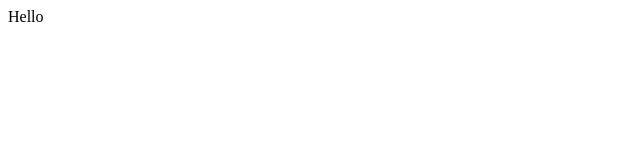
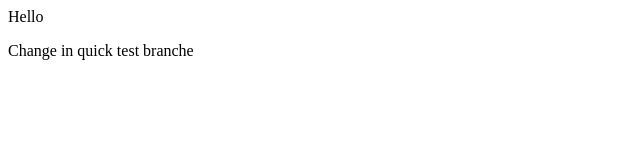
Before and after one commit to MaroshCZ/Demo2, a plain HTML site: page index.html in a window 1280 px wide. Shown: the whole page, without its empty margins (0-640 px from the left). Drawn offline with Linux system fonts and the light colour scheme.

Commit message:
added text

```diff
--- a/index.html
+++ b/index.html
@@ -1 +1,2 @@
 <div>Hello</div>
+<p>Change in quick test branche</p>
```
